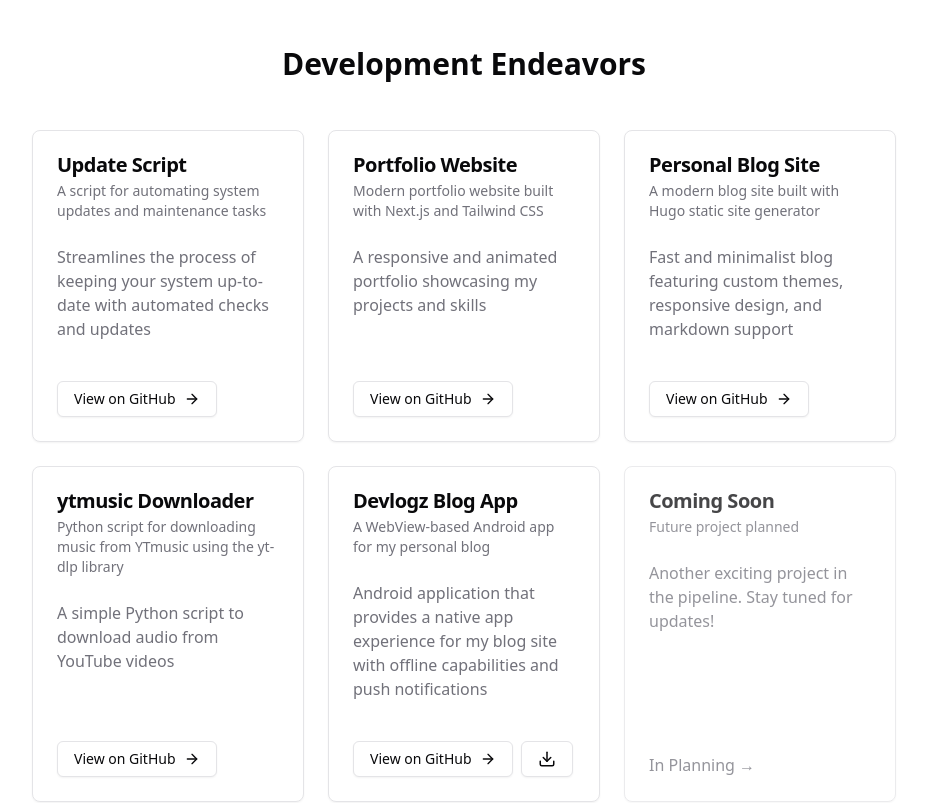
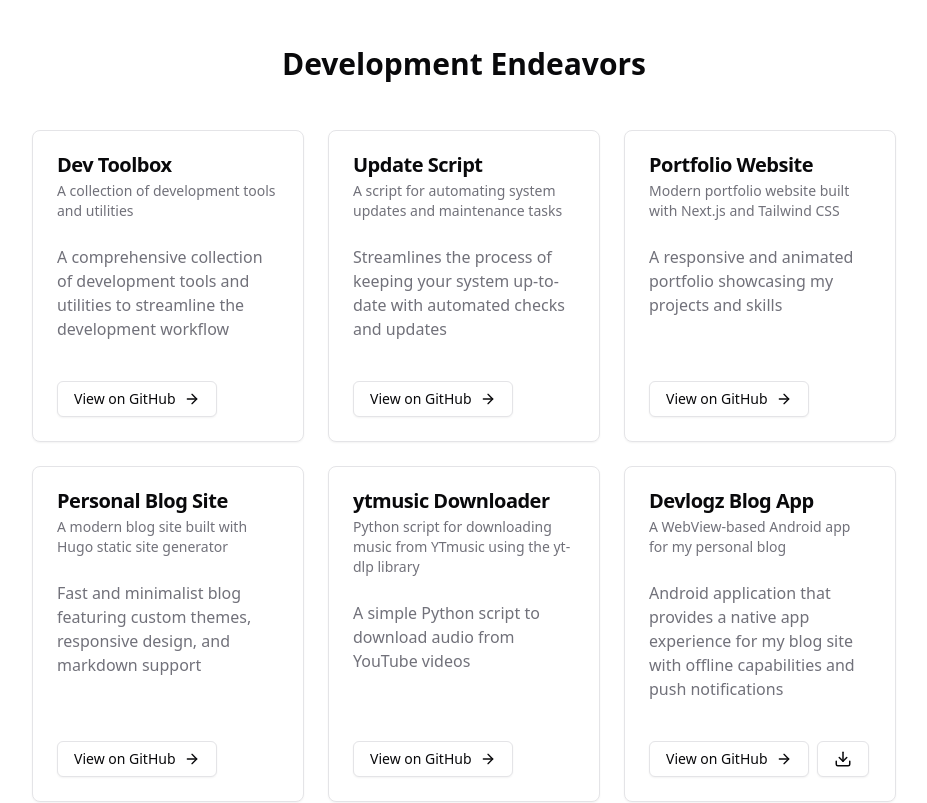
Before and after one commit to vit-zeeshan/portfolio3, a Next.js app: page / in a window 1280 px wide. Shown: the part 940-1743 px from the top of the page, without its empty margins (176-1103 px from the left). Built offline with nearby package versions, Linux system fonts and the light colour scheme.

Commit message:
Add Dev Toolbox project to portfolio projects list

```diff
--- a/src/app/page.tsx
+++ b/src/app/page.tsx
@@ -56,6 +56,12 @@ export default function Page() {
   const [visibleCertCount, setVisibleCertCount] = useState(8)
 
   const projects = [
+    {
+      title: "Dev Toolbox",
+      description: "A collection of development tools and utilities",
+      content: "A comprehensive collection of development tools and utilities to streamline the development workflow",
+      link: "https://github.com/fernand3z/dev-toolbox"
+    },
     {
       title: "Update Script",
       description: "A script for automating system updates and maintenance tasks",
```
